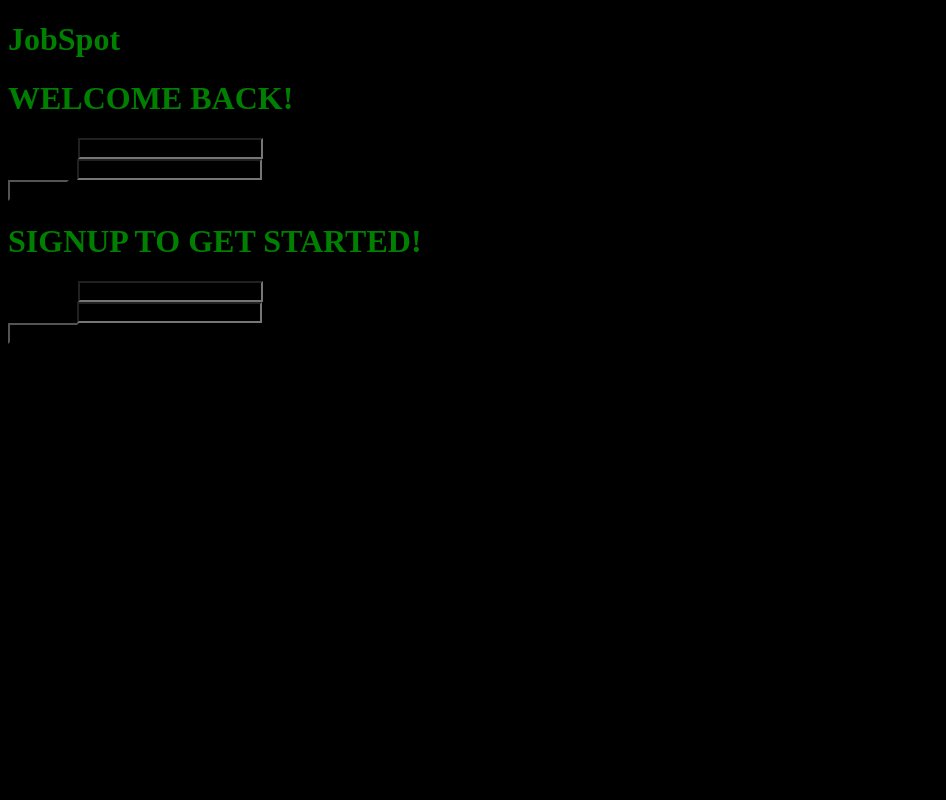
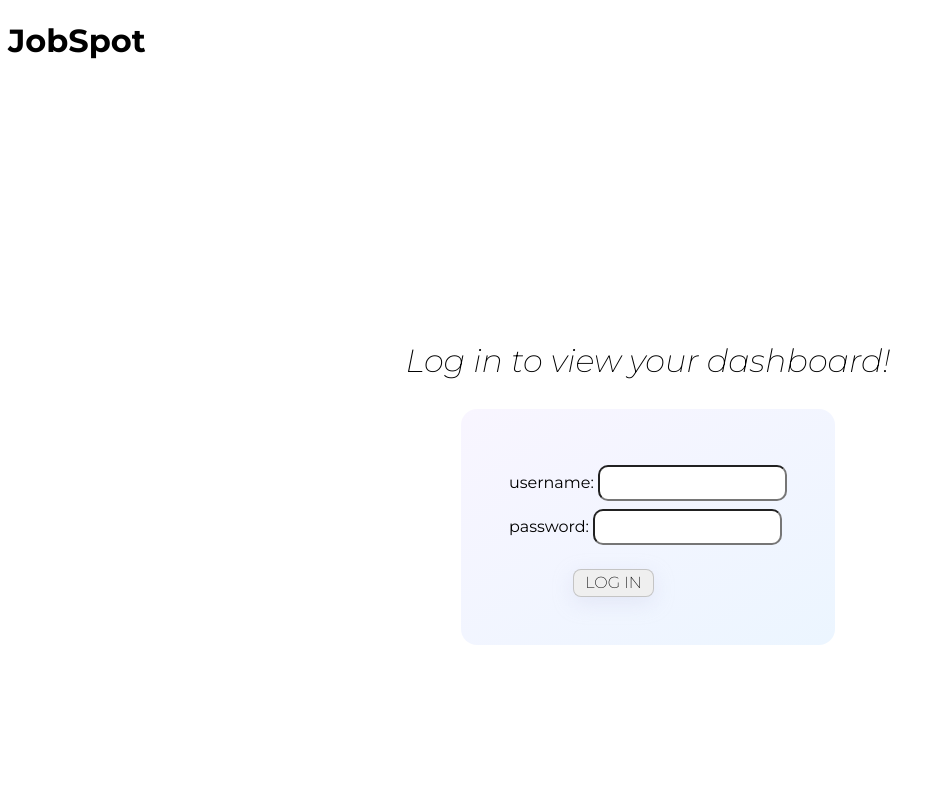
Before and after one commit to job-spot/JobSpot, a React (Vite) app: page / in a window 1280 px wide. Shown: the top 800 px of the page, without its empty margins (0-946 px from the left). Built offline with nearby package versions, Linux system fonts and the light colour scheme.

Commit message:
made login/signup

```diff
--- a/src/client/App.jsx
+++ b/src/client/App.jsx
@@ -1,7 +1,7 @@
 import * as React from "react"
 import Login from "./components/Login"
 import Signup from "./components/Signup"
-import "./styles/App.css"
+import "./styles.module.css"
 
 function App() {
   return (
--- a/src/client/components/Login.jsx
+++ b/src/client/components/Login.jsx
@@ -1,5 +1,6 @@
 import React, { useState } from 'react';
 import { useInput } from '../Hooks';
+import styles from '../styles/Login.module.css';
 
 
 const Login = () => {
@@ -48,8 +49,8 @@
   };
 
   return (
-    <div>
-      <h1>WELCOME BACK!</h1>
+    <div className={styles.wrapper}>
+      <h1>Log in to view your dashboard!</h1>
       <div>
       <form onSubmit={handleFormSubmit}>
         <div>
--- a/src/client/components/Signup.jsx
+++ b/src/client/components/Signup.jsx
@@ -1,5 +1,6 @@
 import React, { useState } from 'react';
 import { useInput } from '../Hooks';
+import styles from '../styles/Login.module.css';
 
 const Signup = () => {
   //--------------------------STATES OF SIGNING UP -----------------------------
@@ -46,8 +47,8 @@
   };
 
   return (
-    <div>
-      <h1>SIGNUP TO GET STARTED!</h1>
+    <div className={styles.wrapper}>
+      <h1>Sign up now to get started!</h1>
       <div>
       <form onSubmit={handleFormSubmit}>
         <div>
--- /dev/null
+++ b/src/client/styles.module.css
@@ -0,0 +1,5 @@
+@import url('https://fonts.googleapis.com/css2?family=Montserrat:ital,wght@0,100;0,200;0,300;0,400;0,500;0,600;0,700;0,800;0,900;1,100;1,200;1,300;1,400;1,500;1,600;1,700;1,800;1,900&display=swap');
+
+* {
+    font-family: 'Montserrat', sans-serif;
+}
--- a/src/client/styles/App.css
+++ /dev/null
@@ -1,7 +0,0 @@
-h1 {
-    color: green;
-}
-
-* {
-    background-color: black;
-}
--- /dev/null
+++ b/src/client/styles/Login.module.css
@@ -0,0 +1,53 @@
+.wrapper {
+    display: flex;
+    font-weight: 400;
+    flex-direction: column;
+    justify-content: center;
+    align-items: center;
+    min-height: 100vh;
+    min-width: 100vw;
+}
+
+.wrapper h1 {
+    display: flex;
+    font-weight: 200;
+    font-style: italic;
+}
+
+.wrapper button {
+    box-shadow: 0 6px 20px 0 rgba(203, 205, 230, 0.37);
+    backdrop-filter: blur( 4px );
+    -webkit-backdrop-filter: blur( 4px );
+    border-radius: .5rem;
+    border: 1px solid rgba(0, 0, 0, 0.18);
+    padding: .20rem .70rem;
+    margin-left: 4rem;
+    margin-right: 4rem;
+    font-size: 1rem;
+    font-weight: 200;
+    text-decoration: none;
+    margin-top: 1.5rem;
+}
+
+.wrapper button:hover {
+    background-color: azure;
+    transition: 150ms;
+    cursor: pointer;
+}
+
+.wrapper form {
+    background-image: linear-gradient(150deg, #f1eaff77 ,#d1e8ff6b);
+    border-radius: 1rem;
+    padding: 3rem;
+    margin-top: .5rem;
+}
+
+.wrapper input:focus {
+    outline: none;
+}
+
+.wrapper input {
+    border-radius: 10px;
+    padding: .5rem;
+    margin-top: .5rem;
+}
```
